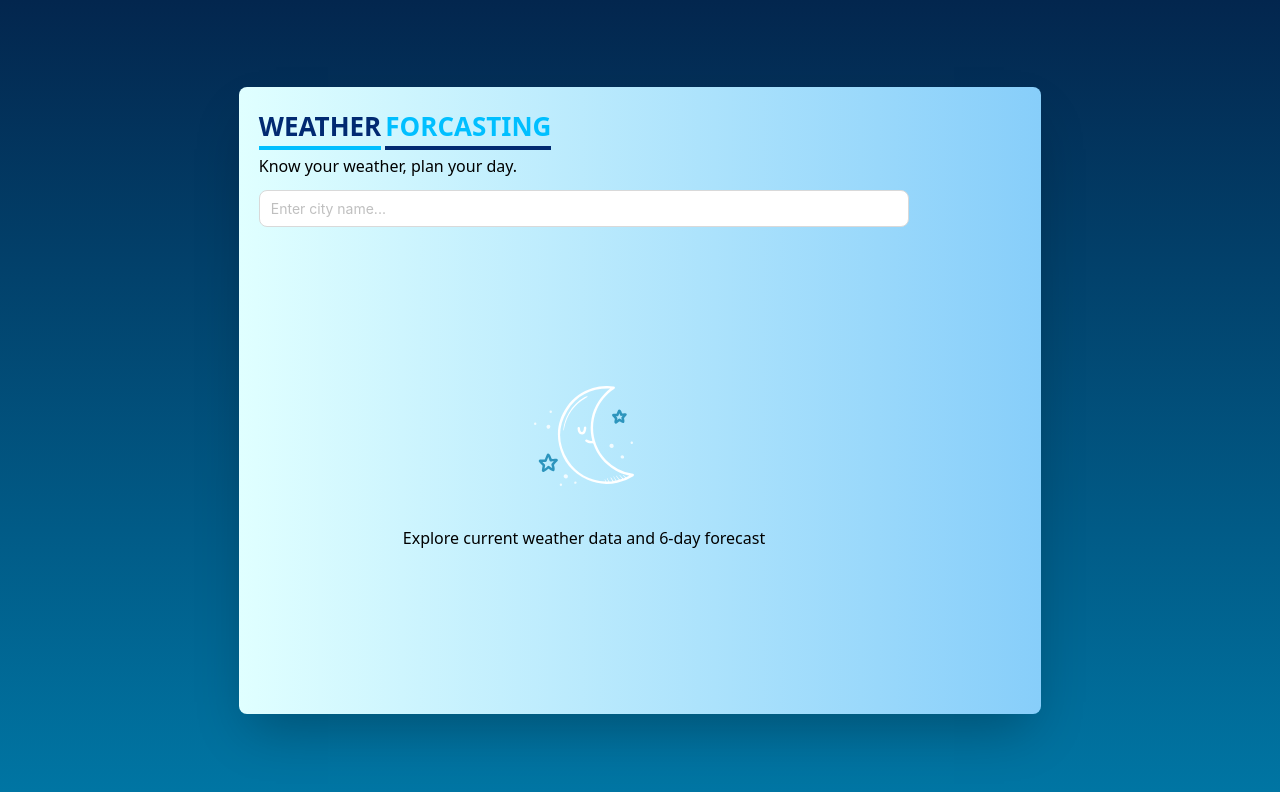
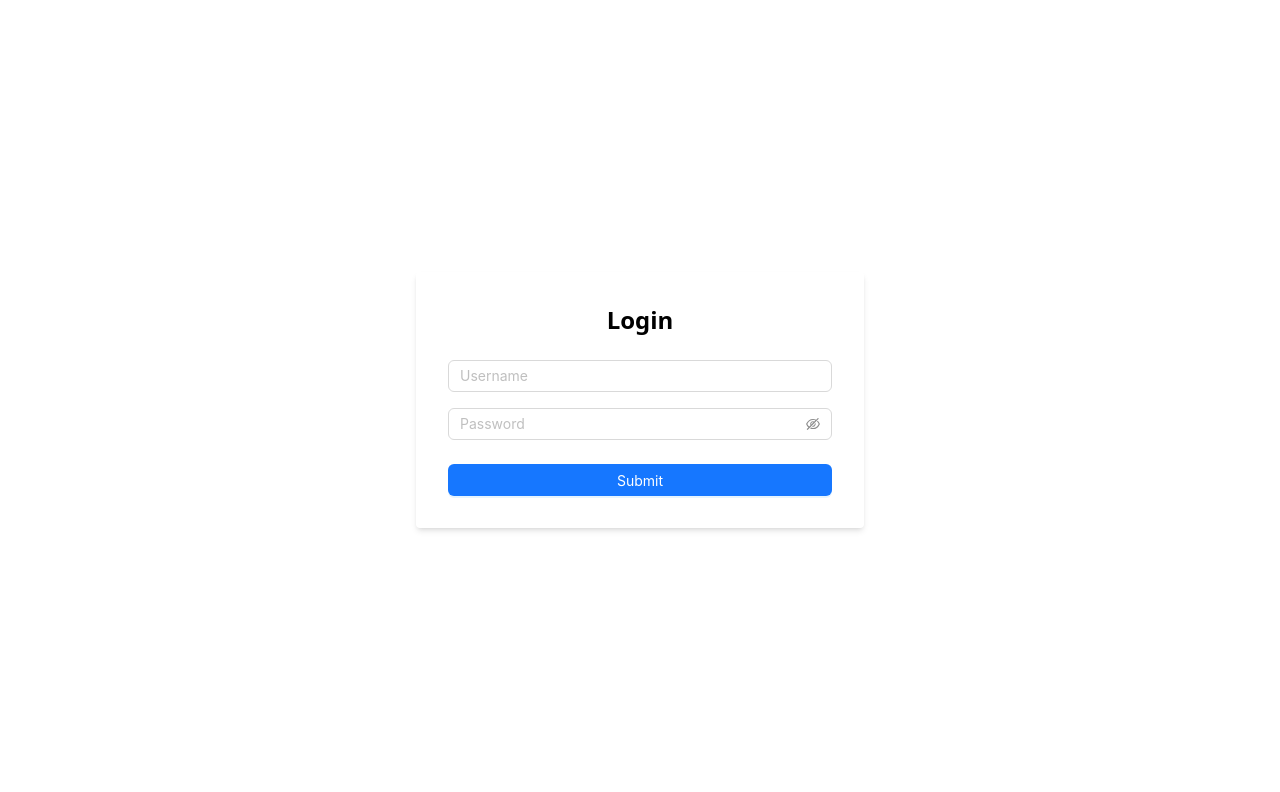
Before and after one commit to DemuduSwamy/weather-dashboard, a React (Create React App) app: page / in a window 1280 px wide. Shown: the top 792 px of the page. Built offline with nearby package versions, Linux system fonts and the light colour scheme.

Commit message:
Implemented Login page

```diff
--- a/src/App.js
+++ b/src/App.js
@@ -1,129 +1,10 @@
-import { useState } from "react";
 import "./App.css";
-import { fetchWeatherData } from "./api/OpenWeatherService";
-import AirConditions from "./components/airConditions";
-import CurrentWeatherItem from "./components/currentWeatherItem";
-import SearchBar from "./components/searchBox";
-import TodayForcastList from "./components/todayForcastList";
-import WeeklyForcastList from "./components/weeklyForcastList";
-import { ALL_DESCRIPTIONS } from "./utilities/DateConstants";
-import { transformDateFormat } from "./utilities/DatetimeUtils";
-import SplashIcon from "./assets/splash-icon.svg";
-import {
-  getTodayForecastWeather,
-  getWeekForecastWeather,
-} from "./utilities/dataUtils";
-import { Image } from "antd";
+import Login from "./components/LoginPage";
 
 function App() {
-  const [todayWeather, setTodayWeather] = useState(null);
-  const [todayForecast, setTodayForecast] = useState([]);
-  const [weekForecast, setWeekForecast] = useState(null);
-  const [isLoading, setIsLoading] = useState(false);
-  const [error, setError] = useState(false);
-
-  const handleSearchChange = (enteredData) => {
-    searchHandler({ enteredData });
-  };
-
-  const searchHandler = async ({ enteredData }) => {
-    const [latitude, longitude] = enteredData.value.split(" ");
-
-    const currentDate = transformDateFormat();
-    const date = new Date();
-    let dt_now = Math.floor(date.getTime() / 1000);
-    try {
-      const [todayWeatherResponse, weekForecastResponse] =
-        await fetchWeatherData(latitude, longitude);
-      const all_today_forecasts_list = getTodayForecastWeather(
-        weekForecastResponse,
-        currentDate,
-        dt_now
-      );
-
-      const all_week_forecasts_list = getWeekForecastWeather(
-        weekForecastResponse,
-        ALL_DESCRIPTIONS
-      );
-
-      setTodayForecast([...all_today_forecasts_list]);
-      setTodayWeather({ city: enteredData.label, ...todayWeatherResponse });
-      setWeekForecast({
-        city: enteredData.label,
-        list: all_week_forecasts_list,
-      });
-    } catch (error) {
-      setError(true);
-    }
-  };
-
   return (
-    <div className="bg-gradient-to-b from-[#03264E] to-[#0076A4] flex flex-col w-full h-screen justify-center items-center">
-      <div className="bg-gradient-to-l from-[#87CEFA] to-[#E0FFFF] p-5 m-10 shadow-2xl rounded-lg flex flex-col w-fit">
-        <div className="flex flex-col gap-1">
-          <div className="flex gap-1">
-            <p className="font-bold text-[26px] text-heading border-b-4 border-b-content">
-              WEATHER
-            </p>
-            <p className="font-bold text-[26px] text-content border-b-4 border-b-heading">
-              FORCASTING
-            </p>
-          </div>
-          <p>Know your weather, plan your day.</p>
-        </div>
-        <div className="flex gap-28 pt-3">
-          <div className="flex flex-col gap-5">
-            <SearchBar onSearchChange={handleSearchChange} />
-            {todayWeather ? (
-              <>
-                <CurrentWeatherItem
-                  city={todayWeather.city}
-                  date={"Today"}
-                  description={todayWeather.weather[0].description}
-                  temperature={todayWeather.main.temp}
-                  icon={`${todayWeather.weather[0].icon}.png`}
-                />
-                <AirConditions
-                  realFeel={todayWeather.main.feels_like}
-                  humidity={todayWeather.main.humidity}
-                  cloud={todayWeather.clouds.all}
-                  wind={todayWeather.wind.speed}
-                />
-                {todayForecast && (
-                  <TodayForcastList todayForcast={todayForecast} />
-                )}
-              </>
-            ) : (
-              <div className="flex flex-col gap-10 p-36 justify-center items-center ">
-                <Image
-                  width={100}
-                  height={100}
-                  src={SplashIcon}
-                  alt="title"
-                  preview={false}
-                />
-                <p>Explore current weather data and 6-day forecast</p>
-              </div>
-            )}
-          </div>
-          <div>
-            {weekForecast && (
-              <div>
-                <p className="font-bold mb-4 text-[18px] text-heading">
-                  WEEKLY FORECAST
-                </p>
-                {weekForecast.list.map((item, index) => (
-                  <WeeklyForcastList
-                    key={index}
-                    weatherData={item}
-                    index={index}
-                  />
-                ))}
-              </div>
-            )}
-          </div>
-        </div>
-      </div>
+    <div>
+      <Login></Login>
     </div>
   );
 }
--- /dev/null
+++ b/src/components/LoginPage.js
@@ -0,0 +1,44 @@
+import React, { useState } from "react";
+import { Input, Button, message } from "antd";
+
+const Login = () => {
+  const [username, setUsername] = useState("");
+  const [password, setPassword] = useState("");
+
+  const handleLogin = () => {
+    if (username === "" || password === "") {
+      message.error("Please enter both username and password");
+      return;
+    } else if (!username.includes(".gmail.com")) {
+      message.error("Invalid username");
+      return;
+    }
+    console.log("Submitted:", { username, password });
+    message.success("Login successful!");
+  };
+
+  return (
+    <div className="flex justify-center items-center h-screen">
+      <div className="bg-white p-8 rounded shadow-md w-full max-w-md">
+        <h2 className="text-2xl font-bold mb-6 text-center">Login</h2>
+        <Input
+          className="mb-4"
+          placeholder="Username"
+          value={username}
+          onChange={(e) => setUsername(e.target.value)}
+        />
+        <Input.Password
+          className="mb-6"
+          placeholder="Password"
+          value={password}
+          onChange={(e) => setPassword(e.target.value)}
+        />
+        <Button type="primary" block onClick={handleLogin}>
+          Submit
+        </Button>
+      </div>
+    </div>
+  );
+};
+
+export default Login;
```
